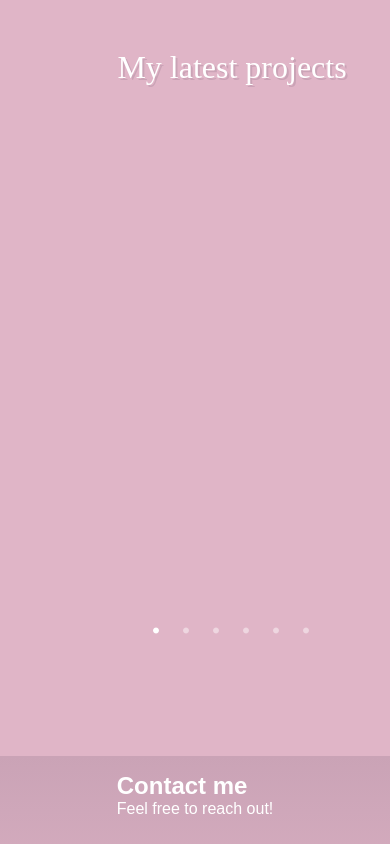
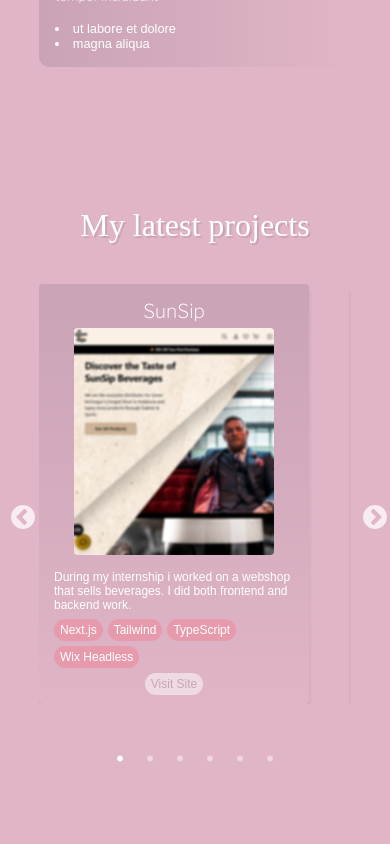
Before and after one commit to annaisakson/portfolio, a React (Vite) app: page / in a window 390 px wide. Shown: the part 3140-3984 px from the top of the page. Built offline with nearby package versions, Linux system fonts and the light colour scheme; a web font is replaced by a local one.

Commit message:
small css changes

```diff
--- a/src/CSS/App.module.css
+++ b/src/CSS/App.module.css
@@ -13,6 +13,5 @@
     display: flex;
     flex-direction: column;
     justify-content: center;
-    align-items: center;
   }
 }
--- a/src/CSS/Exp.module.css
+++ b/src/CSS/Exp.module.css
@@ -165,7 +165,6 @@
     flex-direction: column;
     justify-content: center;
     align-items: center;
-    width: 90%;
   }
 
   .historyItemDetails h3 {
--- a/src/CSS/Projects.module.css
+++ b/src/CSS/Projects.module.css
@@ -17,8 +17,10 @@
 }
 
 .slide {
-  height: 510px;
-  width: auto;
+  height: auto;
+  width: 100%;
+  display: flex;
+  justify-content: center;
 }
 
 @media (max-width: 450px) {
--- a/src/CSS/index.css
+++ b/src/CSS/index.css
@@ -44,4 +44,15 @@
 }
 
 @media (max-width: 600px) {
+  .slick-prev:before,
+  .slick-next:before {
+    font-size: 28px;
+  }
+  .slick-prev {
+    left: -30px;
+  }
+
+  .slick-next {
+    right: -30px;
+  }
 }
--- a/src/components/Projects.jsx
+++ b/src/components/Projects.jsx
@@ -49,6 +49,12 @@
           slidesToShow: 1.1,
         },
       },
+      {
+        breakpoint: 400,
+        settings: {
+          slidesToShow: 1,
+        },
+      },
     ],
   };
 
```
